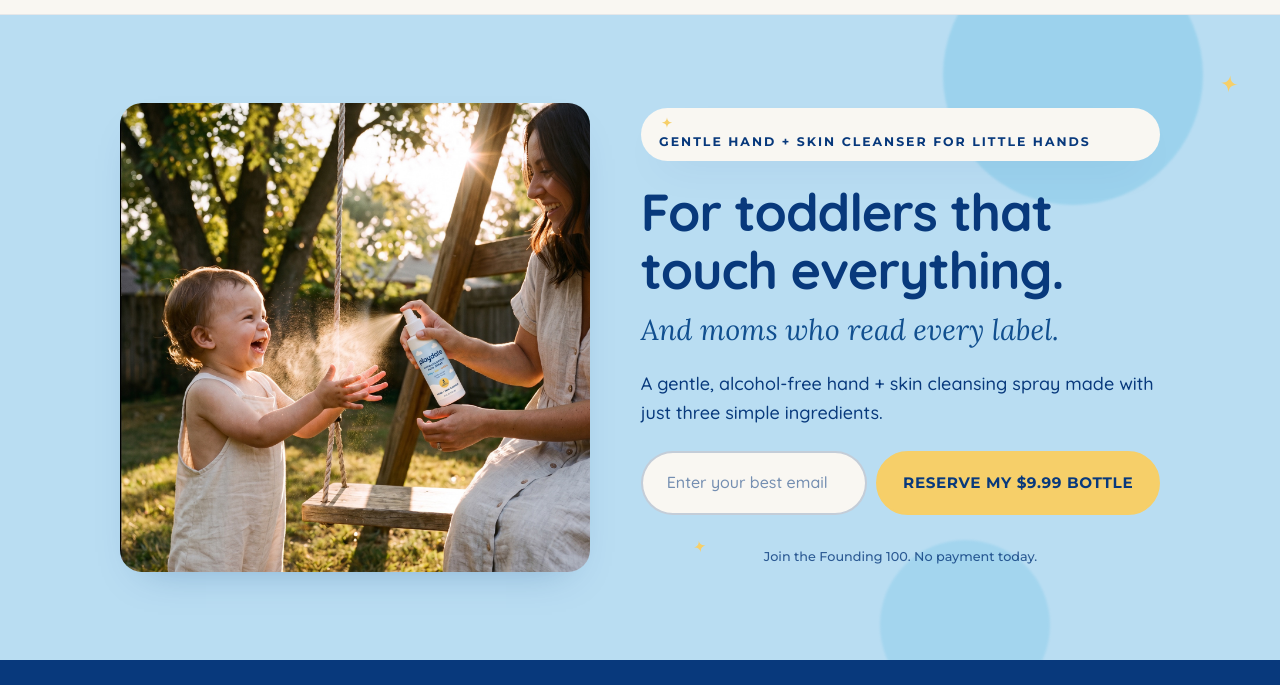
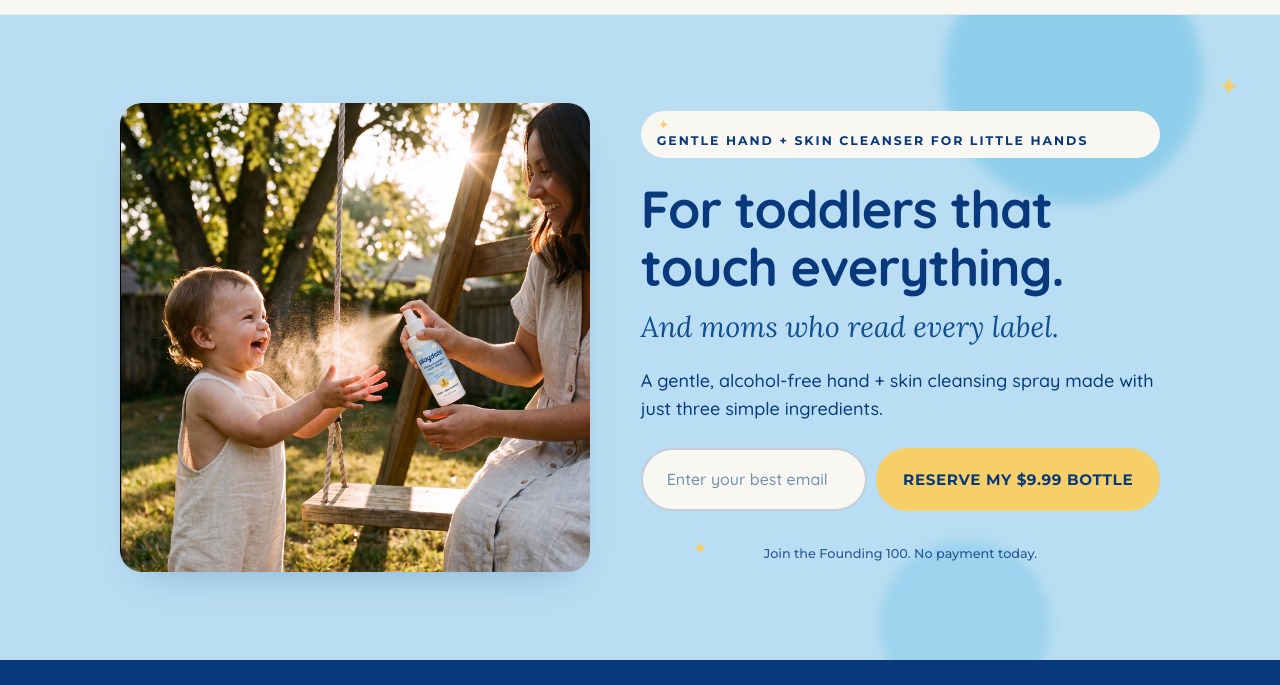
Before and after one commit to DivergentBrands/playdate-landing-main, a website: page index.html in a window 1280 px wide. Shown: the part 108-793 px from the top of the page. Drawn offline with Linux system fonts and the light colour scheme.

Commit message:
Refine hero decor: cleaner sparkle glyph, softer visible blobs, tighter badge
- Replace the rough sparkle path with a proper 4-point twinkle (two
  quadratic curves per petal through center) - cleaner at all 3 sizes
  (13px badge icon, 26px/18px loose accents)
- Blobs: richer blue tint + moderate blur (was too faint/near-invisible
  at first pass, then corrected) so they read as soft visible shapes
  instead of disappearing into the background
- Badge pill: tighter padding/gap, smaller icon, closer to reference

Co-Authored-By: Claude Sonnet 5 <noreply@anthropic.com>

```diff
--- a/assets/css/styles.css
+++ b/assets/css/styles.css
@@ -179,14 +179,14 @@ strong { font-weight: 700; }
 .hero__badge {
   display: inline-flex;
   align-items: center;
-  gap: .5rem;
+  gap: .4rem;
   background: var(--cloud-white);
   color: var(--ink);
   border-radius: var(--radius-pill);
-  padding: .55rem 1.15rem;
+  padding: .45rem 1rem;
   box-shadow: var(--shadow-soft);
 }
-.hero__badge-icon { width: 16px; height: 16px; flex: 0 0 auto; fill: var(--kids); }
+.hero__badge-icon { width: 13px; height: 13px; flex: 0 0 auto; fill: var(--kids); }
 
 /* Decorative sparkles + soft blobs (desktop only) --------
    Position/size for each mark is set via inline style="" on the element
@@ -200,9 +200,9 @@ strong { font-weight: 700; }
 .hero__blob {
   position: absolute;
   border-radius: 50%;
-  background: color-mix(in srgb, var(--baby) 32%, var(--bg-blue));
-  filter: blur(1px);
-  opacity: .6;
+  background: color-mix(in srgb, var(--baby) 42%, var(--bg-blue));
+  filter: blur(6px);
+  opacity: .65;
   z-index: 0;
 }
 .hero__spark {
--- a/index.html
+++ b/index.html
@@ -47,8 +47,8 @@
       <div class="hero__decor" aria-hidden="true">
         <span class="hero__blob" style="width:260px;height:260px;top:-70px;right:6%;"></span>
         <span class="hero__blob" style="width:170px;height:170px;bottom:-50px;right:18%;opacity:.45;"></span>
-        <svg class="hero__spark" style="width:26px;height:26px;top:9%;right:3%;transform:rotate(8deg);" width="26" height="26" viewBox="0 0 24 24" fill="#F6CF69"><path d="M12 2c.5 5 2.5 7.5 8 8-5.5.5-7.5 3-8 8-.5-5-2.5-7.5-8-8 5.5-.5 7.5-3 8-8Z"/></svg>
-        <svg class="hero__spark" style="width:18px;height:18px;bottom:16%;left:54%;transform:rotate(-10deg);" width="18" height="18" viewBox="0 0 24 24" fill="#F6CF69"><path d="M12 2c.5 5 2.5 7.5 8 8-5.5.5-7.5 3-8 8-.5-5-2.5-7.5-8-8 5.5-.5 7.5-3 8-8Z"/></svg>
+        <svg class="hero__spark" style="width:26px;height:26px;top:9%;right:3%;transform:rotate(8deg);" width="26" height="26" viewBox="0 0 24 24" fill="#F6CF69"><path d="M12 2Q12 12 22 12Q12 12 12 22Q12 12 2 12Q12 12 12 2Z"/></svg>
+        <svg class="hero__spark" style="width:18px;height:18px;bottom:16%;left:54%;transform:rotate(-10deg);" width="18" height="18" viewBox="0 0 24 24" fill="#F6CF69"><path d="M12 2Q12 12 22 12Q12 12 12 22Q12 12 2 12Q12 12 12 2Z"/></svg>
       </div>
       <div class="container">
         <div class="split">
@@ -57,7 +57,7 @@
           </div>
           <div class="split__body">
             <p class="eyebrow hero__badge">
-              <svg class="hero__badge-icon" width="16" height="16" viewBox="0 0 24 24" fill="#F6CF69" aria-hidden="true"><path d="M12 2c.5 5 2.5 7.5 8 8-5.5.5-7.5 3-8 8-.5-5-2.5-7.5-8-8 5.5-.5 7.5-3 8-8Z"/></svg>
+              <svg class="hero__badge-icon" width="16" height="16" viewBox="0 0 24 24" fill="#F6CF69" aria-hidden="true"><path d="M12 2Q12 12 22 12Q12 12 12 22Q12 12 2 12Q12 12 12 2Z"/></svg>
               Gentle hand + skin cleanser for little hands
             </p>
             <h1 id="hero-title"><span class="hl-a">For toddlers that touch everything.</span> <span class="hl-b">And moms who read every label.</span></h1>
```
